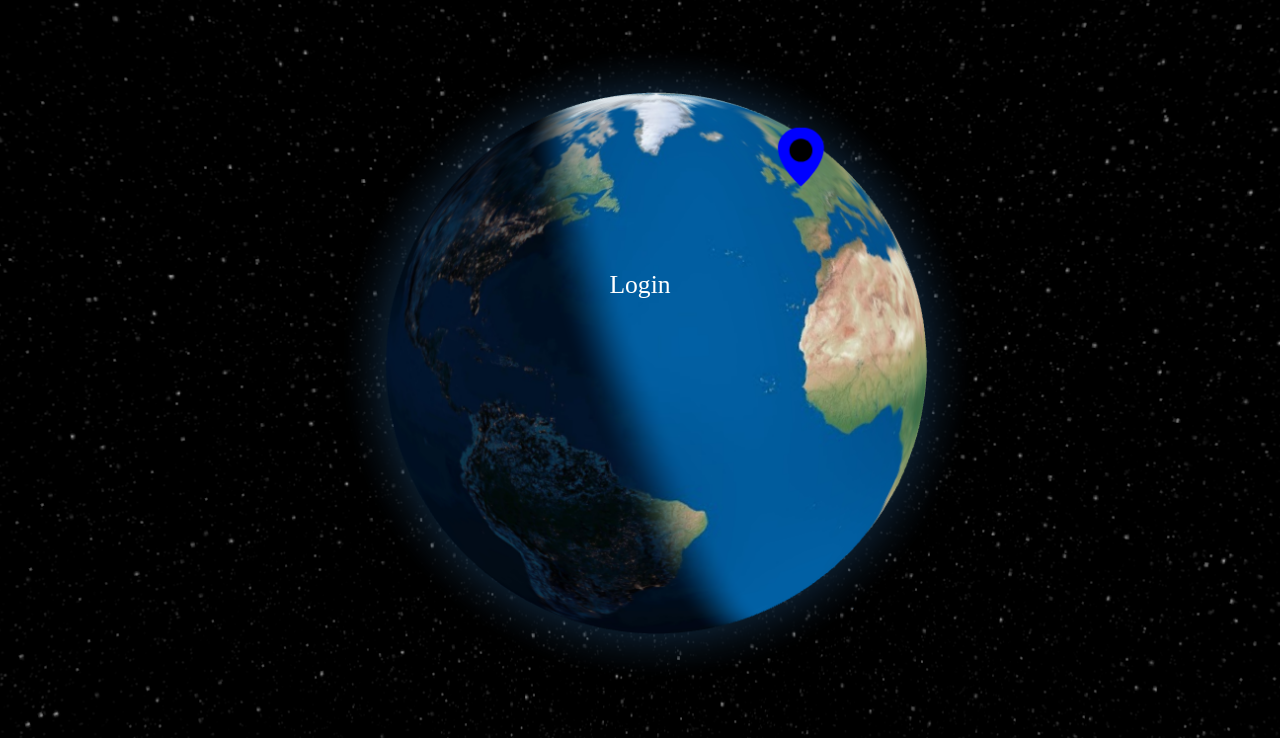
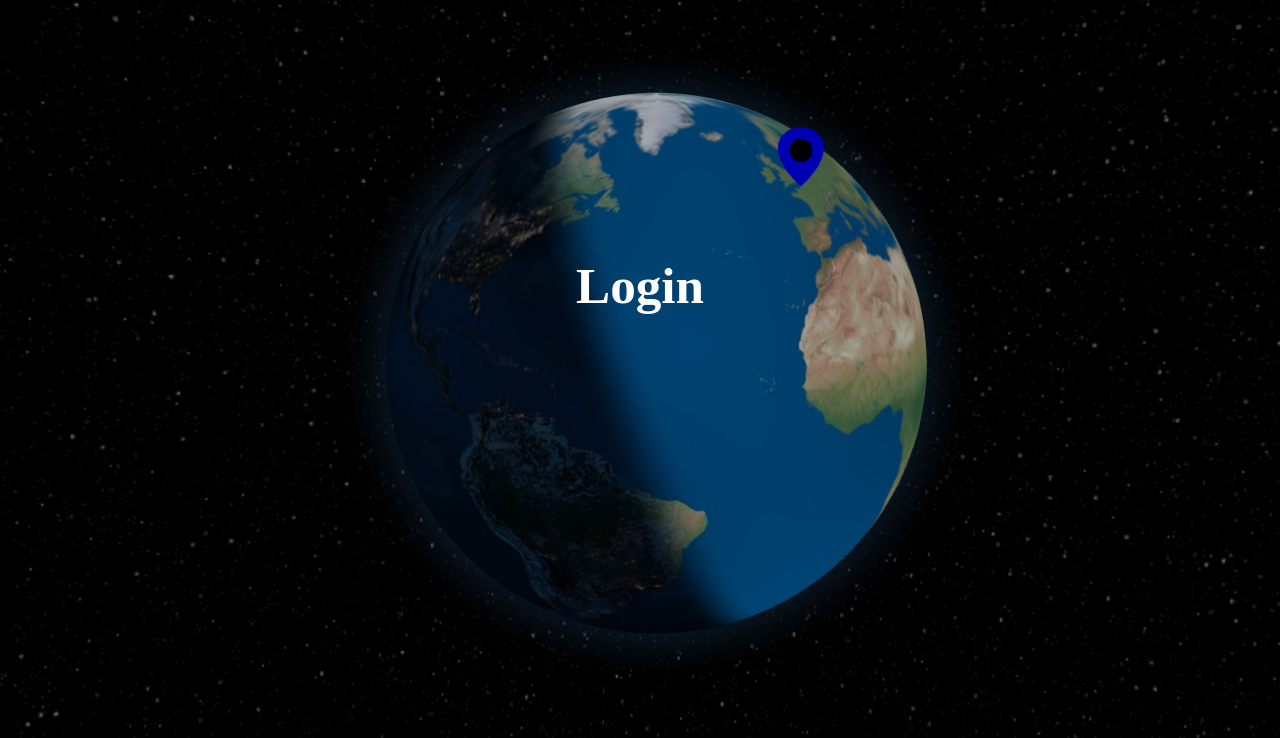
Before and after one commit to NTh1nk/mayApp, a website built with Vite: page GMC/login.html in a window 1280 px wide. Shown: the part 62-800 px from the top of the page. Built offline with nearby package versions, Linux system fonts and the light colour scheme.

Commit message:
made sign up and login stylistly the same

```diff
--- a/GMC/login.html
+++ b/GMC/login.html
@@ -9,30 +9,26 @@
   <link rel="icon" type="image/svg+xml" href="/favicon.svg">
   <script src="https://accounts.google.com/gsi/client" async defer></script>
   <script type="module" src="src/pages/navbar.js"></script>
-
 </head>
 
 <body>
-
   <div id="navbar-placeholder"></div>
-
-
-  </div>
+  <div class="bg-overlay"></div>
   <div class="hero-center">
     <div class="hero-text">
-      <p>Login</p>
-          <div id="g_id_onload"
+      <h1>Login</h1>
+      <div id="g_id_onload"
         data-client_id="YOUR_CLIENT_ID_HERE"
         data-login_uri="http://localhost:5173"
         data-callback="handleCredentialResponse">
-    </div>
-    <div class="g_id_signin"
+      </div>
+      <div class="g_id_signin"
         data-type="standard"
         data-shape="rectangular"
         data-theme="outline"
         data-text="sign_in_with"
         data-size="large">
-    </div>
+      </div>
     </div>
   </div>
 </body>
--- a/GMC/src/css/sign-up.css
+++ b/GMC/src/css/sign-up.css
@@ -14,7 +14,7 @@ body{
     left: 0;
     width: 100vw;
     height: 100vh;
-    background: rgba(0, 0, 0, 0.6);
+    background: rgba(0, 0, 0, 0.3);
     pointer-events: none;
     z-index: -1;
 }
```
